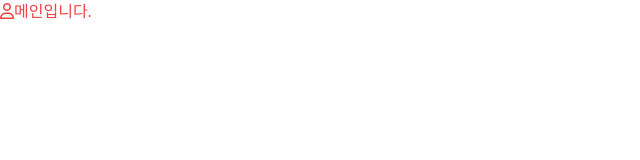
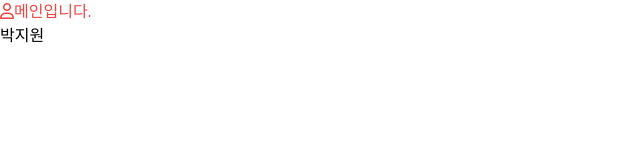
Before and after one commit to DropTheGit/Spring-Svelte-App, a SvelteKit app in the folder frontapp/: page / in a window 1280 px wide. Shown: the top 160 px of the page, without its empty margins (0-640 px from the left). Built offline with nearby package versions, Linux system fonts and the light colour scheme; a web font is replaced by a local one.

Commit message:
폰폰íãjquery

```diff
--- a/frontapp/src/app.html
+++ b/frontapp/src/app.html
@@ -5,7 +5,8 @@
 		<link rel="icon" href="%sveltekit.assets%/favicon.png" />
 		<meta name="viewport" content="width=device-width, initial-scale=1" />
 		%sveltekit.head%
-		<link rel="stylesheet" href="https://cdnjs.cloudflare.com/ajax/libs/font-awesome/6.5.1/css/all.min.css" integrity="sha512-DTOQO9RWCH3ppGqcWaEA1BIZOC6xxalwEsw9c2QQeAIftl+Vegovlnee1c9QX4TctnWMn13TZye+giMm8e2LwA==" crossorigin="anonymous" referrerpolicy="no-referrer" />
+		<link rel="stylesheet" href="https://cdnjs.cloudflare.com/ajax/libs/font-awesome/6.5.1/css/all.min.css">
+		<script src="https://cdnjs.cloudflare.com/ajax/libs/jquery/3.7.1/jquery.js"></script>
 	</head>
 	<body data-sveltekit-preload-data="hover">
 		<div style="display: contents">%sveltekit.body%</div>
--- a/frontapp/src/routes/+page.svelte
+++ b/frontapp/src/routes/+page.svelte
@@ -1,3 +1,13 @@
+<script>
+    $effect(() => {
+        window.$('body').append('박지원')
+        window.$('body').click(() => {
+            window.$('body').append('바보')
+        });
+    });
+
+</script>
+
 <svelte:head>
     <title>Home</title>
     <meta name="description" content="홈 화면"/>
```
